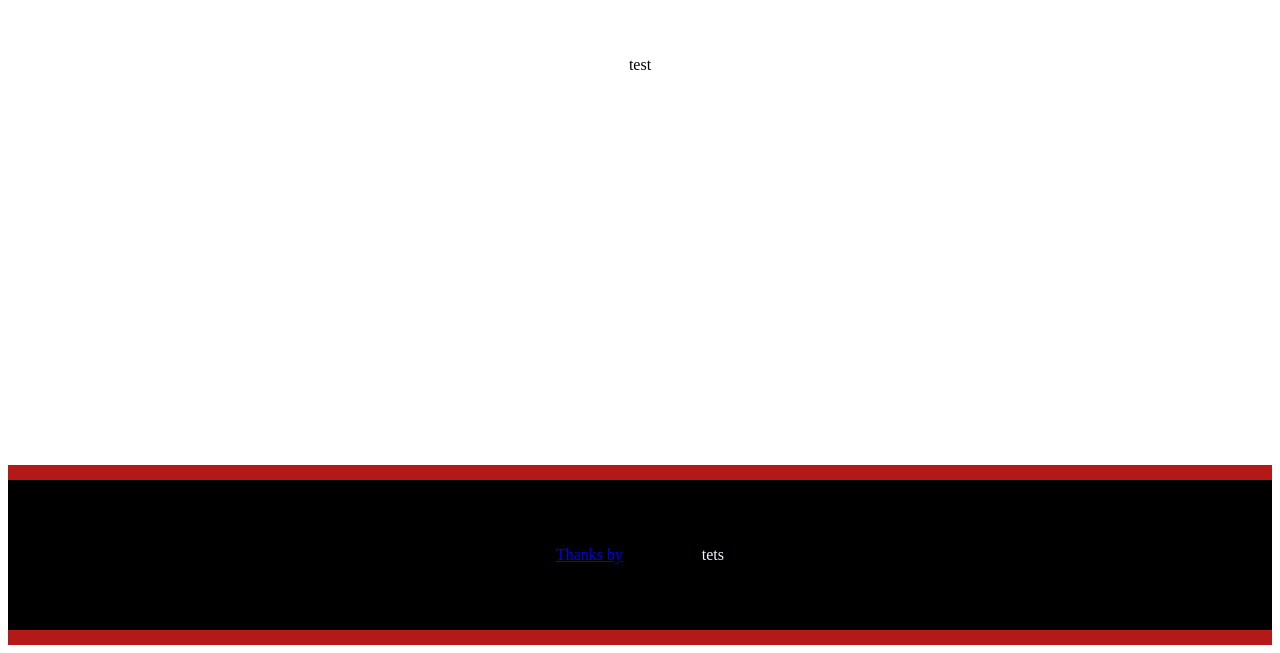
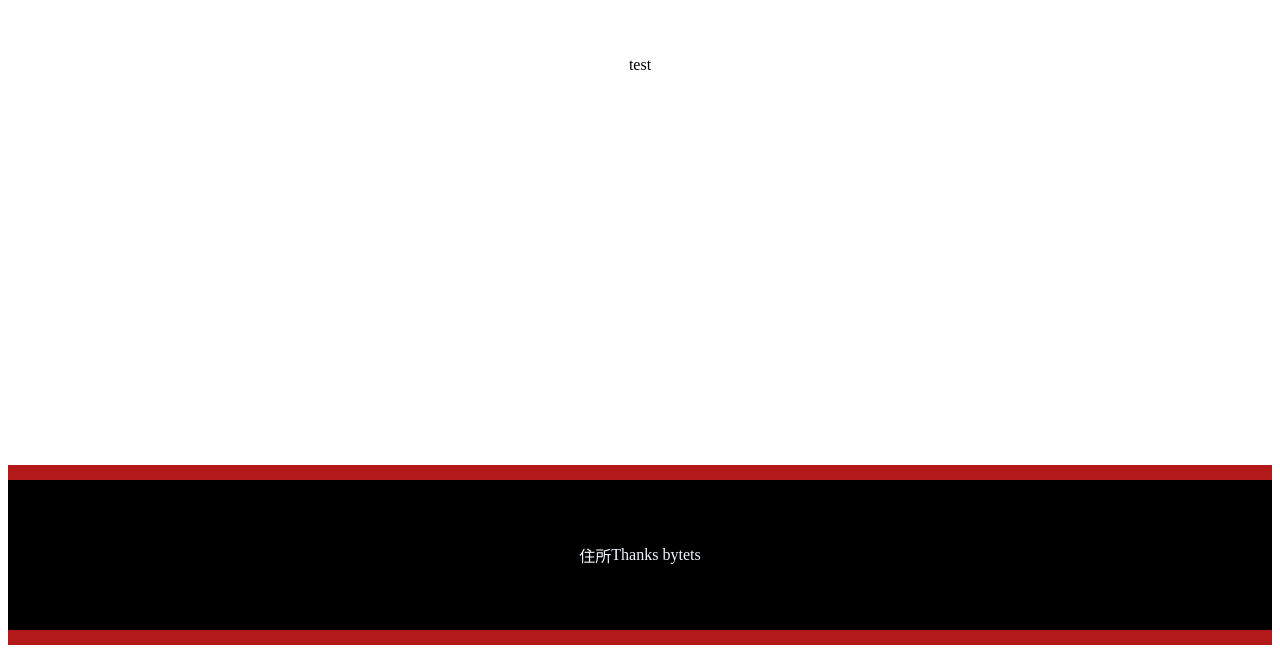
Before and after one commit to squall7844/homepage, a Next.js app: page /test in a window 1280 px wide. Shown: the part 523-1176 px from the top of the page. Built offline with nearby package versions, Linux system fonts and the light colour scheme.

Commit message:
✨ Tailwindcss インストール

```diff
--- a/src/components/Footer/index.jsx
+++ b/src/components/Footer/index.jsx
@@ -5,14 +5,8 @@ export function Footer() {
     <footer className={classes.footer}>
       <div className={classes.outer}></div>
       <div className={classes.inner}>
-        <a
-          href="https://vercel.com?utm_source=create-next-app&utm_medium=default-template&utm_campaign=create-next-app"
-          target="_blank"
-          rel="noopener noreferrer"
-        >
-          Thanks by{" "}
-          <img src="/vercel.svg" alt="Vercel Logo" className={classes.logo} />
-        </a>
+        <div>住所</div>
+        <div> Thanks by </div>
         <div>tets</div>
       </div>
       <div className={classes.outer}></div>
```
